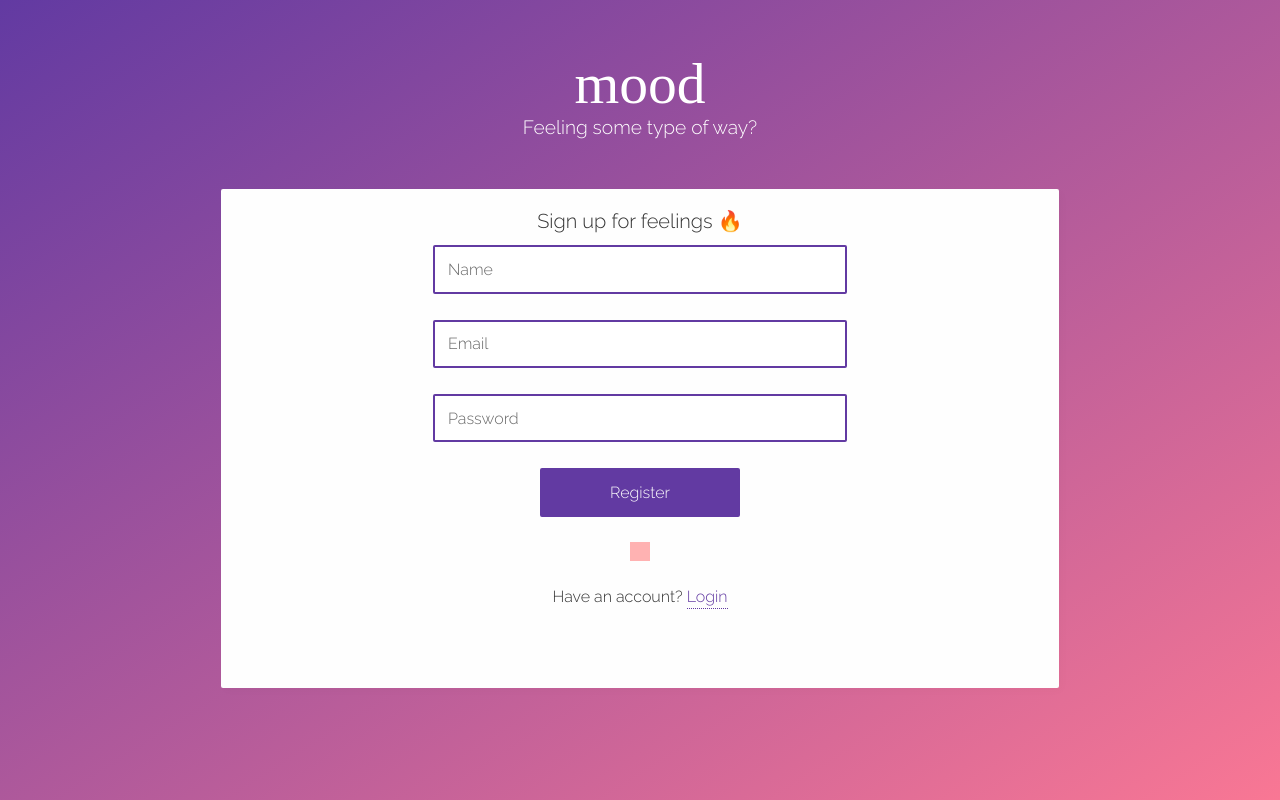
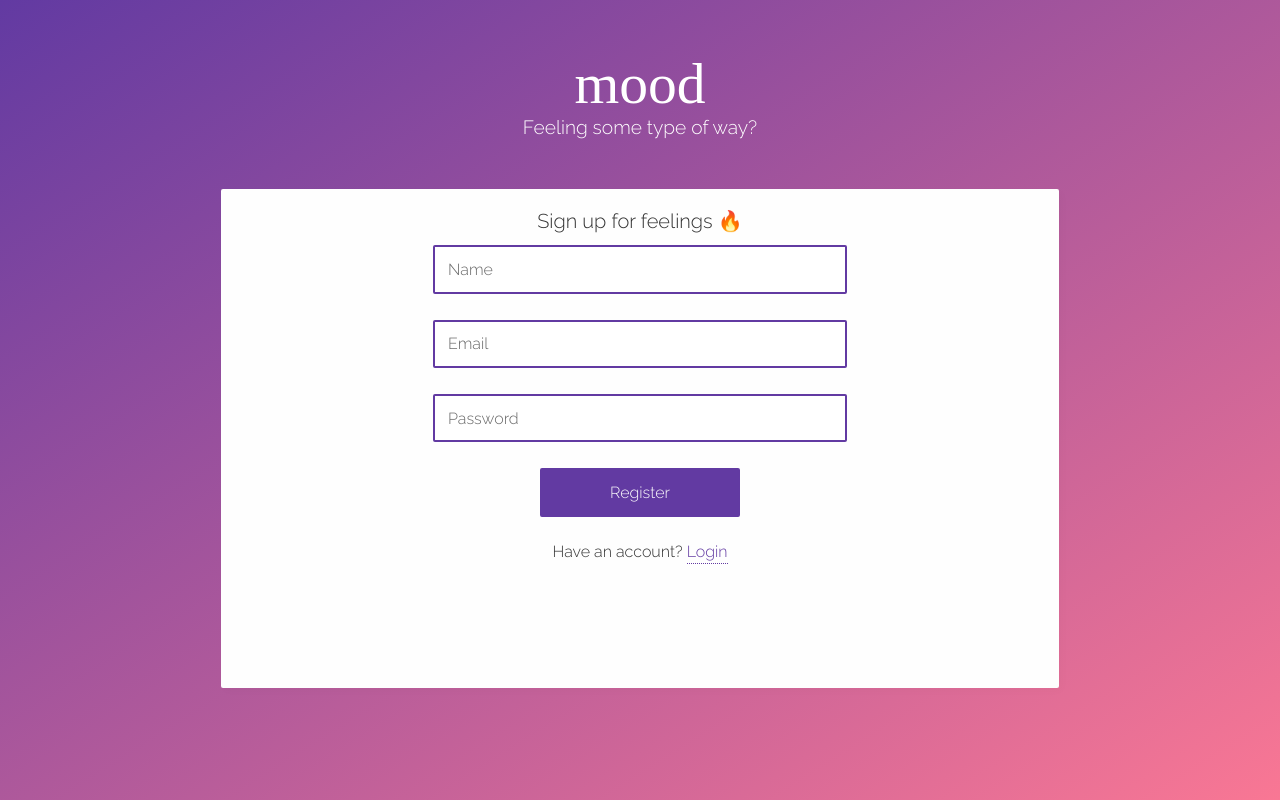
Before and after one commit to helencho/smood, a React (Create React App) app in the folder client/: page /signup in a window 1280 px wide. Built offline with nearby package versions, Linux system fonts and the light colour scheme; no server answers; a web font is replaced by a local one.

Commit message:
style error message on register

```diff
--- a/client/src/components/Session/AuthSignup.jsx
+++ b/client/src/components/Session/AuthSignup.jsx
@@ -55,7 +55,11 @@ class AuthSignup extends Component {
 
     render() {
         const { name, email, password, message } = this.state
-        const errorMessage = message.length > 0 ? this.capitalize(message.join(' & ')) : ''
+        const errorMessage = message.length > 0
+            ?
+            <p id="auth-message">{this.capitalize(message.join(' & '))}</p>
+            :
+            null
 
         if (this.props.currentUser) {
             return <Redirect to="/" />
@@ -70,7 +74,7 @@ class AuthSignup extends Component {
                     <input type="email" placeholder="Email" name="email" value={email} onChange={this.handleInput} />
                     <input type="password" placeholder="Password" name="password" value={password} onChange={this.handleInput} />
                     <input type="submit" value="Register" className="button" />
-                    <p id="auth-message">{errorMessage}</p>
+                    {errorMessage}
                     <p>Have an account? <Link to="/login">Login</Link></p>
                 </form>
             </div>
--- a/client/src/stylesheets/splash.css
+++ b/client/src/stylesheets/splash.css
@@ -168,9 +168,11 @@
             color: #F97794;
             border-bottom: 1px dotted #F97794;
         }
+    /* Error message container */
     .auth-container #auth-message {
         background-color: rgba(255, 0, 0, 0.3);
         padding: 0.6rem;
+        border-radius: 2px;
     }
 
 /*---------------------------*/
```
